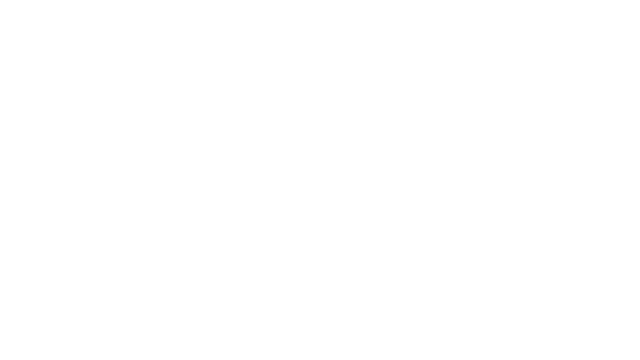
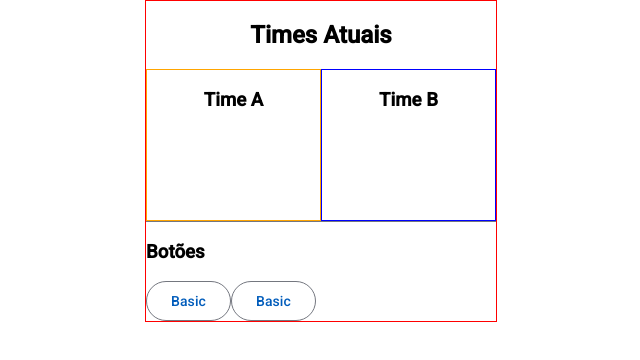
Before and after one commit to gabrielsndev/fila-volei-app, an Angular app: page / in a window 1280 px wide. Shown: the top 360 px of the page, without its empty margins (319-959 px from the left). Built offline with nearby package versions, Linux system fonts and the light colour scheme.

Commit message:
primeiro visual

```diff
--- a/src/app/components/time-atual/time-atual.component.css
+++ b/src/app/components/time-atual/time-atual.component.css
@@ -1,4 +1,27 @@
 .main{
     margin: auto;
-    width: 200px;
+    width: 350px;
+    border: 1px solid red;
 }
+
+.title{
+    text-align: center;
+}
+
+.times{
+    display: flex;
+}
+
+.first-time{
+    height: 150px;
+    width: 250px;
+    text-align: center;
+    border: 1px solid orange;
+}
+
+.second-time{
+    height: 150px;
+    width: 250px;
+    text-align: center;
+    border: 1px solid blue;
+}
--- a/src/app/components/time-atual/time-atual.component.html
+++ b/src/app/components/time-atual/time-atual.component.html
@@ -1,8 +1,17 @@
 <section class="main">
+    <h2 class="title">Times Atuais</h2>
     <div class="times">
-
+        <div class="first-time">
+            <h3>Time A</h3>
+        </div>
+        <div class="second-time">
+            <h3>Time B</h3>
+        </div>
     </div>
+    <mat-divider></mat-divider>
     <div class="buttons">
-
+        <h3>Botões</h3>
+        <button mat-stroked-button>Basic</button>
+        <button mat-stroked-button>Basic</button>
     </div>
 </section>
```
Also changed, not shown: src/app/angular-material/angular-material/angular-material.module.ts (+9 -2 lines).
